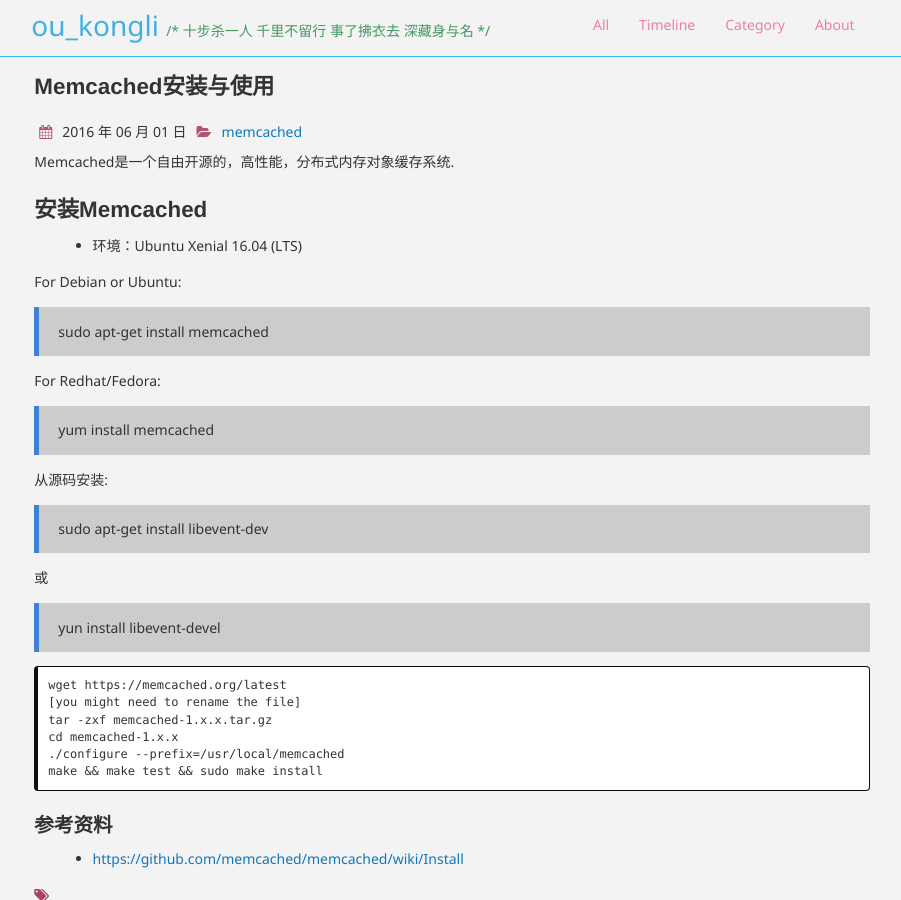
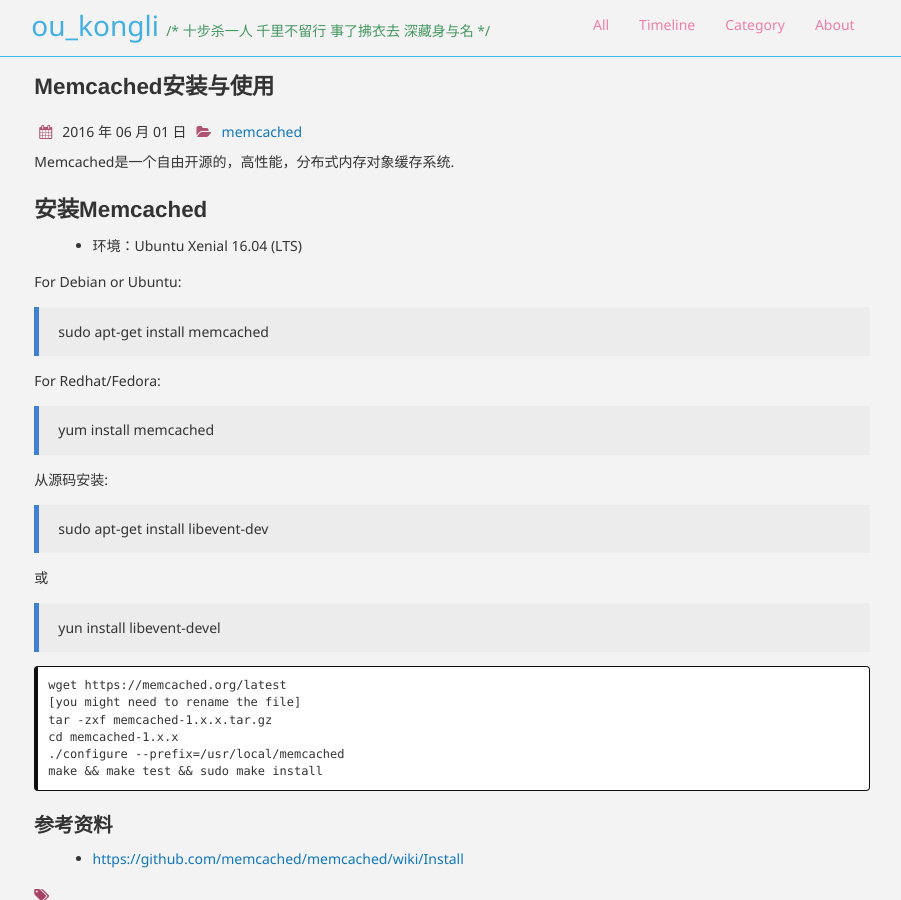
Before and after one commit to ouyangkongli/ouyangkongli.github.io, a Jekyll site: the page built from _posts/2016-06-01-memcached.md, in a window 1280 px wide and 900 px high. Shown: the whole window, without its empty margins (194-1095 px from the left). Built offline with Jekyll 4.4.1, drawn with Linux system fonts in a browser that asks for light colours; nearby versions of some CDN libraries; comment, search, counter and statistics services are not loaded.

Commit message:
update code background color

```diff
--- a/css/typo.css
+++ b/css/typo.css
@@ -62,7 +62,7 @@ iframe {
 blockquote {
 	margin: 1em 0 1em 0;
 	padding: 0.6em 1em;
-	background: #cccccc;
+	background: rgb(236, 236, 236);
 	width: 100%;
 	/*border: 1px solid #0e0e0e;*/
 	border-left-width: 0.4em;
```
